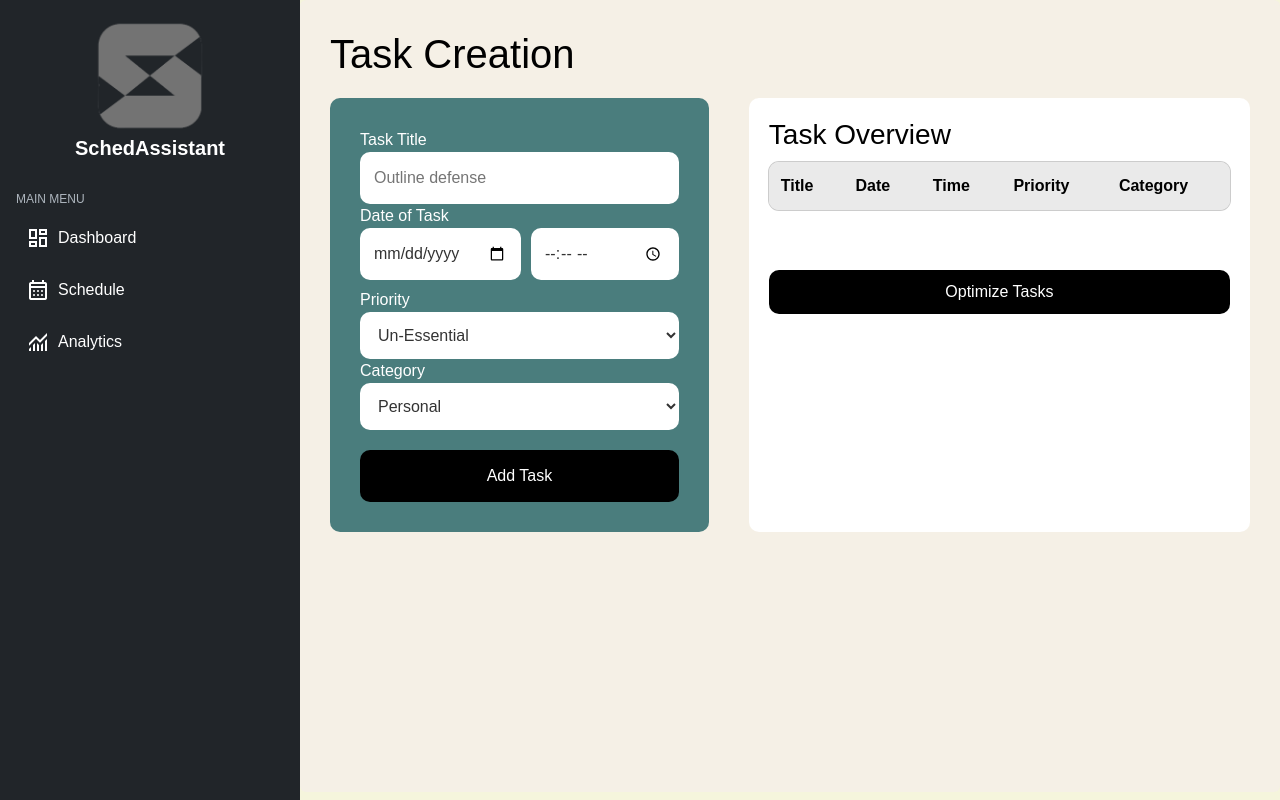
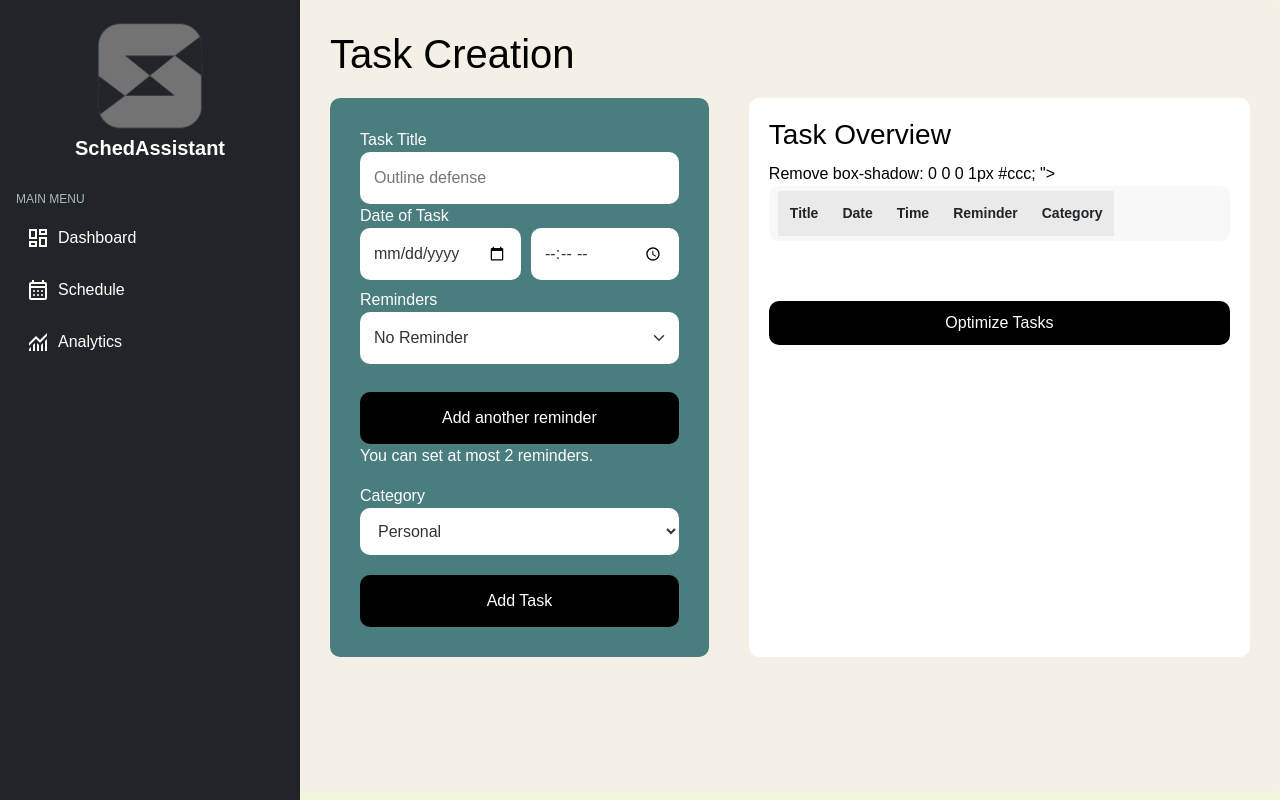
Before and after one commit to MerkFrappe/SchedAssist, a Flask app: page /dashboard in a window 1280 px wide. Run offline with Flask 3, Linux system fonts and the light colour scheme; lists and menus that the app fills with data are empty.

Commit message:
created a reminder system

```diff
--- a/app.py
+++ b/app.py
@@ -23,12 +23,14 @@ def analytics():
 
 @app.route('/submit', methods=['POST'])
 def submit():
+    reminders = request.form.getlist("reminders[]")
+    has_reminder = any(r != "none" for r in reminders)
     task = {
         'title': request.form.get('title'),
         'date': request.form.get('date'),
         'time': request.form.get('time'),
-        'priority': request.form.get('priority'),
-        'category': request.form.get('category')
+        'category': request.form.get('category'),
+        'has_reminder': has_reminder
     }
     tasks.append(task)
     return redirect(url_for('dashboard'))
--- a/templates/Analytics.html
+++ b/templates/Analytics.html
@@ -57,7 +57,7 @@
         min-width: 300px;
          max-width: 320px;
         width: 300px;
-        height: 100vh; /* Add this line for full height */
+        height: 130vh; /* Add this line for full height */
         display: flex;
         flex-direction: column;
         }
--- a/templates/dashboard.html
+++ b/templates/dashboard.html
@@ -137,7 +142,45 @@
     flex: 1;
     }
 
-    .add-btn {
+
+
+    .custom-btn:hover {
+        background-color: #3b6666 !important;
+        border-color: #3b6666 !important;
+    }
+
+    .add-btn,
+    .remove-btn,
+    .add-reminder-btn {
+         margin-top: 20px;
+        padding: 14px 20px;
+        font-size: 1rem;
+        background-color: black;
+        color: white;
+        border: none;
+        border-radius: 10px;
+        cursor: pointer;
+        width: 100%;
+    }
+
+    .optimize-btn {
+        padding: 10px;
+        background-color: black;
+        color: white;
+        border: none;
+        border-radius: 10px;
+        cursor: pointer;
+        margin: 60px 0px 20px 0px;
+    }
+
+    .optimize-btn:hover {
+        background-color: #3b6666 !important;
+        border-color: #3b6666 !important;
+    }
+        @media (max-width: 768px) {
+            .content {
+                flex-direction: column;
+           .remove-reminder-btn {
     margin-top: 20px;
     padding: 14px 20px;
     font-size: 1rem;
@@ -241,29 +246,62 @@
 
 
     <!-- Main Content -->
+    <!-- Main Content -->
+<!-- Main Content -->
 <div class="main-content">
   <h1>Task Creation</h1>
   <div class="content">
+
     <!-- Left: Task Form -->
     <div class="form-section">
       <form action="/submit" method="POST">
+
+        <!-- Title -->
         <label for="title">Task Title</label>
         <input type="text" id="title" name="title" placeholder="Outline defense" required />
 
+        <!-- Date & Time -->
         <label>Date of Task</label>
         <div class="date-time">
           <input type="date" name="date" required />
           <input type="time" name="time" required />
         </div>
 
-                    <label for="priority">Priority</label>
-                    <select id="priority" name="priority">
-                        <option value="Un-Essential">Un-Essential</option>
-                        <option value="Normal">Normal</option>
-                        <option value="Important">Important</option>
-                        <option value="Urgent">Urgent</option>
+        <!-- Reminders -->
+        <label for="reminder-1">Reminders</label>
+        <div class="reminder-row" id="reminder-row-1">
+          <select name="reminders[]" id="reminder-1" class="form-select" aria-label="Primary reminder">
+            <option value="none">No Reminder</option>
+            <option value="5m">5 minutes before</option>
+            <option value="15m">15 minutes before</option>
+            <option value="30m">30 minutes before</option>
+            <option value="1h">1 hour before</option>
+            <option value="3h">3 hours before</option>
+            <option value="1d">1 day before</option>
           </select>
+        </div>
 
+        <!-- Second reminder (hidden by default) -->
+        <div class="reminder-row hidden" id="reminder-row-2">
+          <select name="reminders[]" id="reminder-2" class="form-select" aria-label="Secondary reminder">
+            <option value="none">No Reminder</option>
+            <option value="5m">5 minutes before</option>
+            <option value="15m">15 minutes before</option>
+            <option value="30m">30 minutes before</option>
+            <option value="1h">1 hour before</option>
+            <option value="3h">3 hours before</option>
+            <option value="1d">1 day before</option>
+          </select>
+          <button type="button" class="btn btn-sm remove-btn custom-btn" id="remove-reminder-2" aria-label="Remove second reminder">Remove</button>
+        </div>
+
+        <!-- Controls -->
+        <div class="controls">
+          <button type="button" id="add-reminder-btn" class="btn btn-sm add-reminder-btn custom-btn" aria-controls="reminder-row-2">Add another reminder</button>
+          <p class="hint">You can set at most 2 reminders.</p>
+        </div>
+
+        <!-- Category -->
         <label for="category">Category</label>
         <select id="category" name="category">
           <option value="Personal">Personal</option>
@@ -271,12 +309,11 @@
           <option value="Education">Education</option>
         </select>
 
-                    <button class="add-btn" type="submit">Add Task</button>
-
+        <!-- Submit -->
+        <button class="add-btn custom-btn" type="submit">Add Task</button>
+      </form>
     </div>
 
-
-            <!-- Right: Task List -->
     <!-- Right: Task Table -->
     <div class="task-table" style="
       background-color: white;
@@ -293,7 +330,7 @@
           border-spacing: 0;
           background-color: #f8f8f8;
           border-radius: 10px;
-        overflow: hidden;
+          <button type="button" class="btn btn-sm remove-reminder-btn" id="remove-reminder-2" aria-label="Remove second reminder">Remove</button>
           box-shadow: 0 0 0 1px #ccc;
       ">
         <thead style="background-color: #eaeaea;">
@@ -301,7 +338,7 @@
             <th style="padding: 12px;">Title</th>
             <th style="padding: 12px;">Date</th>
             <th style="padding: 12px;">Time</th>
-                            <th style="padding: 12px;">Priority</th>
+            <th style="padding: 12px;">Reminder</th>
             <th style="padding: 12px;">Category</th>
           </tr>
         </thead>
@@ -311,19 +348,50 @@
             <td style="padding: 12px;">{{ task.title }}</td>
             <td style="padding: 12px;">{{ task.date }}</td>
             <td style="padding: 12px;">{{ task.time }}</td>
-                            <td style="padding: 12px;">{{ task.priority }}</td>
+             <td style="padding: 12px;">
+      {% if task.reminders and task.reminders|select('ne', 'none')|list %}
+        Yes
+      {% else %}
+        No
+      {% endif %}
+    </td>
             <td style="padding: 12px;">{{ task.category }}</td>
           </tr>
           {% endfor %}
         </tbody>
-
       </table>
       <button class="optimize-btn" type="submit">Optimize Tasks</button>
     </div>
 
-        </div>
+  </div> <!-- end of .content -->
+</div> <!-- end of .main-content -->
+
     </div>
     </form>
 </body>
 
+<script>
+document.addEventListener("DOMContentLoaded", function () {
+  const addBtn = document.getElementById("add-reminder-btn");
+  const reminderRow2 = document.getElementById("reminder-row-2");
+  const removeBtn2 = document.getElementById("remove-reminder-2");
+
+  // Add another reminder
+  addBtn.addEventListener("click", function () {
+    if (reminderRow2.classList.contains("hidden")) {
+      reminderRow2.classList.remove("hidden");
+      addBtn.disabled = true; // prevent adding more than 2
+    }
+  });
+
+  // Remove second reminder
+  removeBtn2.addEventListener("click", function () {
+    reminderRow2.classList.add("hidden");
+    document.getElementById("reminder-2").value = "none"; // reset selection
+    addBtn.disabled = false; // allow adding again
+  });
+});
+</script>
+
+
 </html>
```
Also changed, not shown: other parts of templates/dashboard.html (+6 -39 lines), templates/Get_Started.html (+10 -26 lines). Lines whose indentation alone changed are shown as unchanged.
